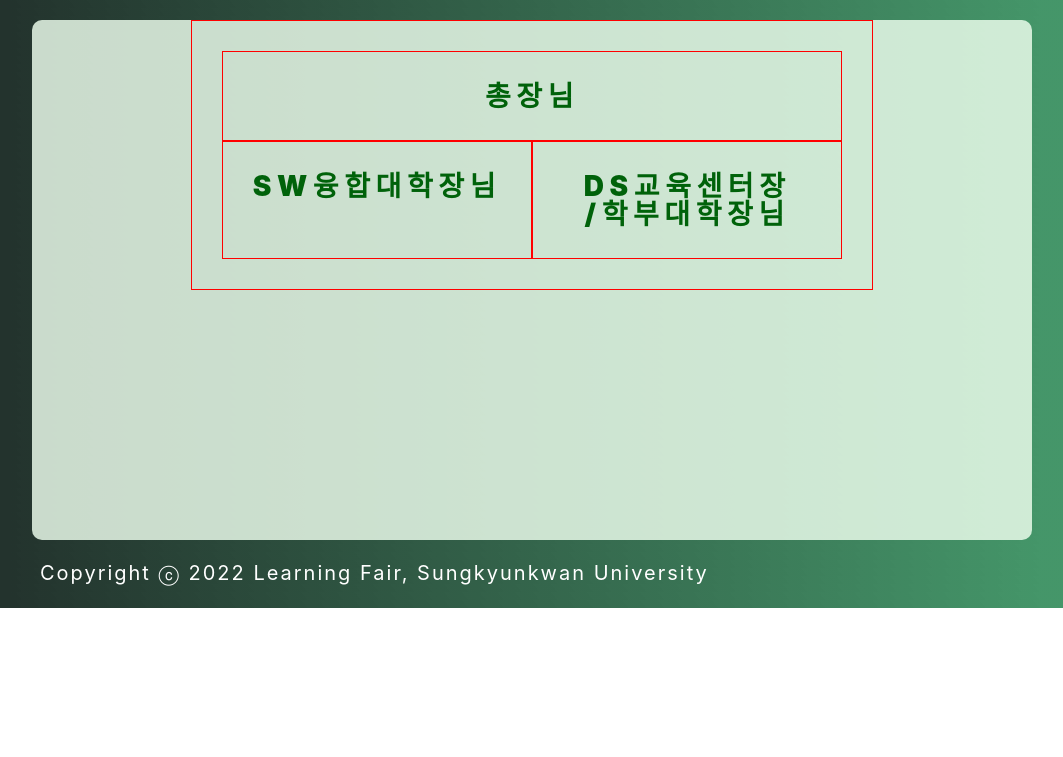
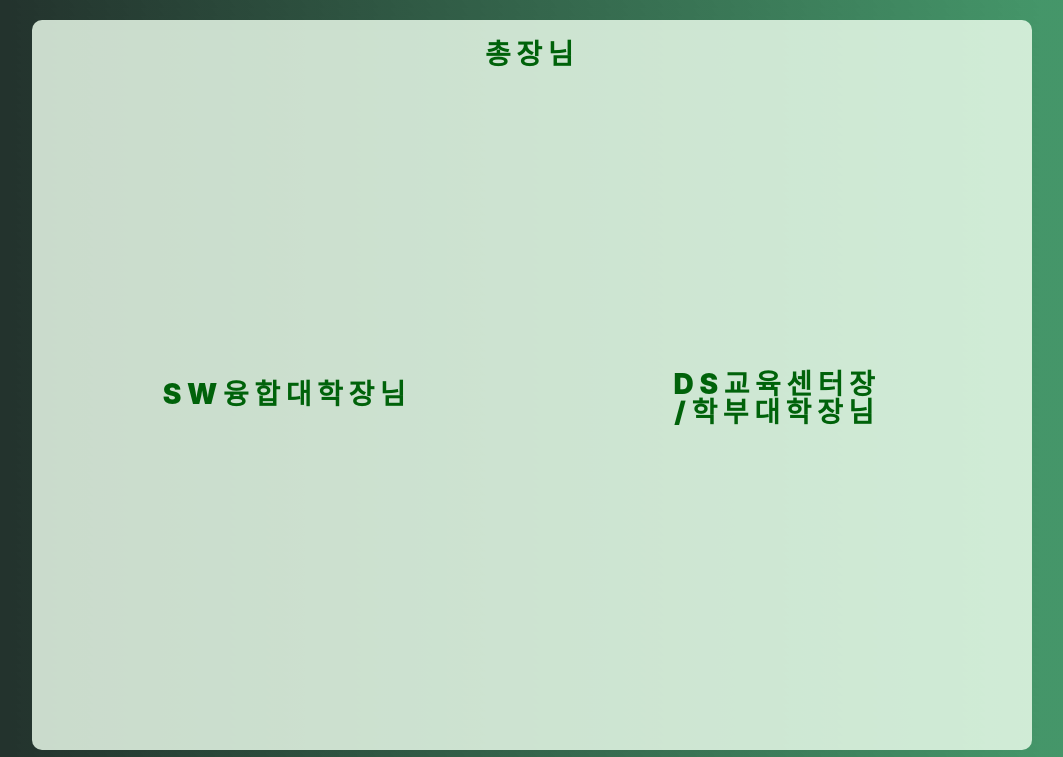
Before and after one commit to AJH0625/learning-fair-main, a React app in the folder client/: page /congrats in a window 1280 px wide. Shown: the part 192-949 px from the top of the page, without its empty margins (108-1171 px from the left). Before the commit the page ends 800 px from the top, so only its background shows below. Built offline with nearby package versions, Linux system fonts and the light colour scheme; some packages are replaced by stand-ins of ours; no server answers.

Commit message:
fe: congrats page

```diff
--- a/client/src/css/Congrats.css
+++ b/client/src/css/Congrats.css
@@ -1,3 +1,6 @@
+.MainContent{
+    height:auto;
+}
 
 .Congrats {
     display: grid;
@@ -9,19 +12,8 @@
 .CongratsWrapper{
     display: grid;
     grid-template-columns: 1fr 1fr;
-    border: solid red 1px;
-    padding: 30px;
-}
-
-.first {
-    grid-column: 1 / 3;
-    border: solid red 1px;
-    padding: 30px;
-}
-
-.second {
-    border: 1px solid red;
-    padding: 30px;
+    /* border: solid red 1px; */
+    margin: 20px;
 }
 
 .CongratsWrapper p{
@@ -29,4 +21,21 @@
     font-weight: 900;
     color:#00620a;
     letter-spacing: 0.2em;
+    margin-bottom:20px
 }
+
+.first {
+    grid-column: 1 / 3;
+    /* border: solid red 1px; */
+}
+
+.second {
+    /* border: 1px solid red; */
+    margin: 30px 20px;
+}
+
+
+#sw{
+    margin-top: 10px;
+    margin-bottom: 40px;
+}
--- a/client/src/js/Congrats.js
+++ b/client/src/js/Congrats.js
@@ -1,26 +1,35 @@
 import '../css/Congrats.css';
 import axios from "axios";
+import { useEffect, useState } from 'react';
 
 function Congrats() {
+    const [URLs, setURLs] = useState("");
+
+    useEffect(() => {
         axios.get('/congrats-videos')
         .then(function (response) {
-        console.log(response)
+            setURLs(response.data)
+            console.log(response.data)
         })
         .catch(function (error) {
             console.log(error);
         });
+    }, []);
 
     return (
         <div className="Congrats">
             <div className="CongratsWrapper">
                 <div className="first">
                     <p>총장님</p>
+                    <embed type="video/webm" src={URLs.sw_dean} width="500" height="250"/>
                 </div>
                 <div className="second">
-                    <p>SW융합대학장님</p>
+                    <p  id="sw">SW융합대학장님</p>
+                    <embed type="video/webm" src={URLs.president} width="450" height="250"/>
                 </div>
                 <div className="second">
                     <p>DS교육센터장<br/>/학부대학장님</p>
+                    <embed type="video/webm" src={URLs.ds_dean} width="450" height="250"/>
                 </div>
             </div>
         </div>
```
Lines whose indentation alone changed are shown as unchanged.
